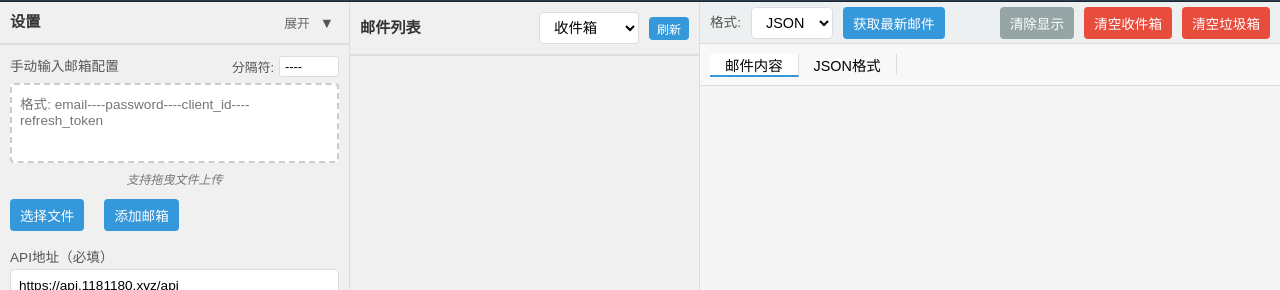
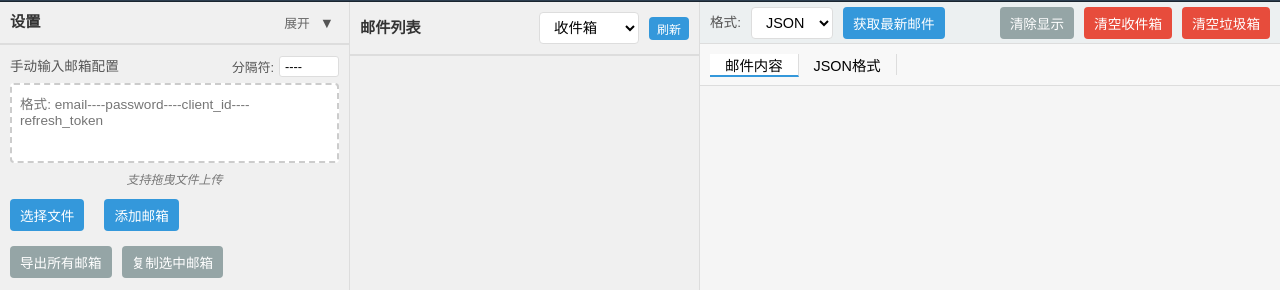
Before and after one commit to C6h6km/outlook-email-management-system, a website: page public/index.html in a window 1280 px wide. Shown: the part 58-348 px from the top of the page. Drawn offline with Linux system fonts and the light colour scheme; no server answers.

Commit message:
为原版添加导出功能：导出所有邮箱 + 复制选中邮箱

```diff
--- a/public/index.html
+++ b/public/index.html
@@ -715,6 +715,10 @@
                         <label for="fileInput" class="file-input-label">选择文件</label>
                     </div>
                     <button onclick="parseMailboxInput()">添加邮箱</button>
+                </div>
+                <div class="control-group" style="margin-bottom: 15px;">
+                    <button onclick="exportMailboxes()" class="secondary" title="导出所有邮箱到TXT文件">导出所有邮箱</button>
+                    <button onclick="exportSelectedMailbox()" class="secondary" title="复制选中邮箱的完整信息">复制选中邮箱</button>
                 </div>
                 <div class="input-group">
                     <label for="apiBaseUrl">API地址（必填）</label>
@@ -2246,6 +2250,79 @@
                 await saveMailboxesToStorage(); // 更新本地存储
             }
         }
+
+        // 导出所有邮箱数据
+        function exportMailboxes() {
+            if (mailboxes.length === 0) {
+                setStatusMessage('没有可导出的邮箱数据', 'error');
+                return;
+            }
+
+            const separator = document.getElementById('separatorInput').value || '----';
+
+            // 生成导出内容
+            const exportContent = mailboxes.map(mailbox => {
+                return `${mailbox.email}${separator}${mailbox.password}${separator}${mailbox.client_id}${separator}${mailbox.refresh_token}`;
+            }).join('\n');
+
+            // 创建Blob对象
+            const blob = new Blob([exportContent], { type: 'text/plain;charset=utf-8' });
+
+            // 创建下载链接
+            const url = URL.createObjectURL(blob);
+            const link = document.createElement('a');
+            link.href = url;
+
+            // 生成文件名（包含时间戳）
+            const timestamp = new Date().toISOString().replace(/[:.]/g, '-').slice(0, 19);
+            link.download = `mailboxes_export_${timestamp}.txt`;
+
+            // 触发下载
+            document.body.appendChild(link);
+            link.click();
+
+            // 清理
+            document.body.removeChild(link);
+            URL.revokeObjectURL(url);
+
+            setStatusMessage(`成功导出 ${mailboxes.length} 个邮箱`, 'success');
+        }
+
+        // 导出选中的邮箱
+        function exportSelectedMailbox() {
+            if (selectedMailboxIndex === -1) {
+                setStatusMessage('请先选择一个邮箱', 'error');
+                return;
+            }
+
+            const mailbox = mailboxes[selectedMailboxIndex];
+            const separator = document.getElementById('separatorInput').value || '----';
+
+            // 生成导出内容
+            const exportContent = `${mailbox.email}${separator}${mailbox.password}${separator}${mailbox.client_id}${separator}${mailbox.refresh_token}`;
+
+            // 复制到剪贴板
+            navigator.clipboard.writeText(exportContent).then(() => {
+                setStatusMessage(`已复制邮箱 ${mailbox.email} 的完整信息到剪贴板`, 'success');
+            }).catch(() => {
+                // 降级方案：创建临时文本框
+                const textarea = document.createElement('textarea');
+                textarea.value = exportContent;
+                textarea.style.position = 'fixed';
+                textarea.style.opacity = '0';
+                document.body.appendChild(textarea);
+                textarea.select();
+
+                try {
+                    document.execCommand('copy');
+                    setStatusMessage(`已复制邮箱 ${mailbox.email} 的完整信息到剪贴板`, 'success');
+                } catch (err) {
+                    setStatusMessage('复制失败，请手动复制', 'error');
+                }
+
+                document.body.removeChild(textarea);
+            });
+        }
     </script>
 </body>
 </html>
```
